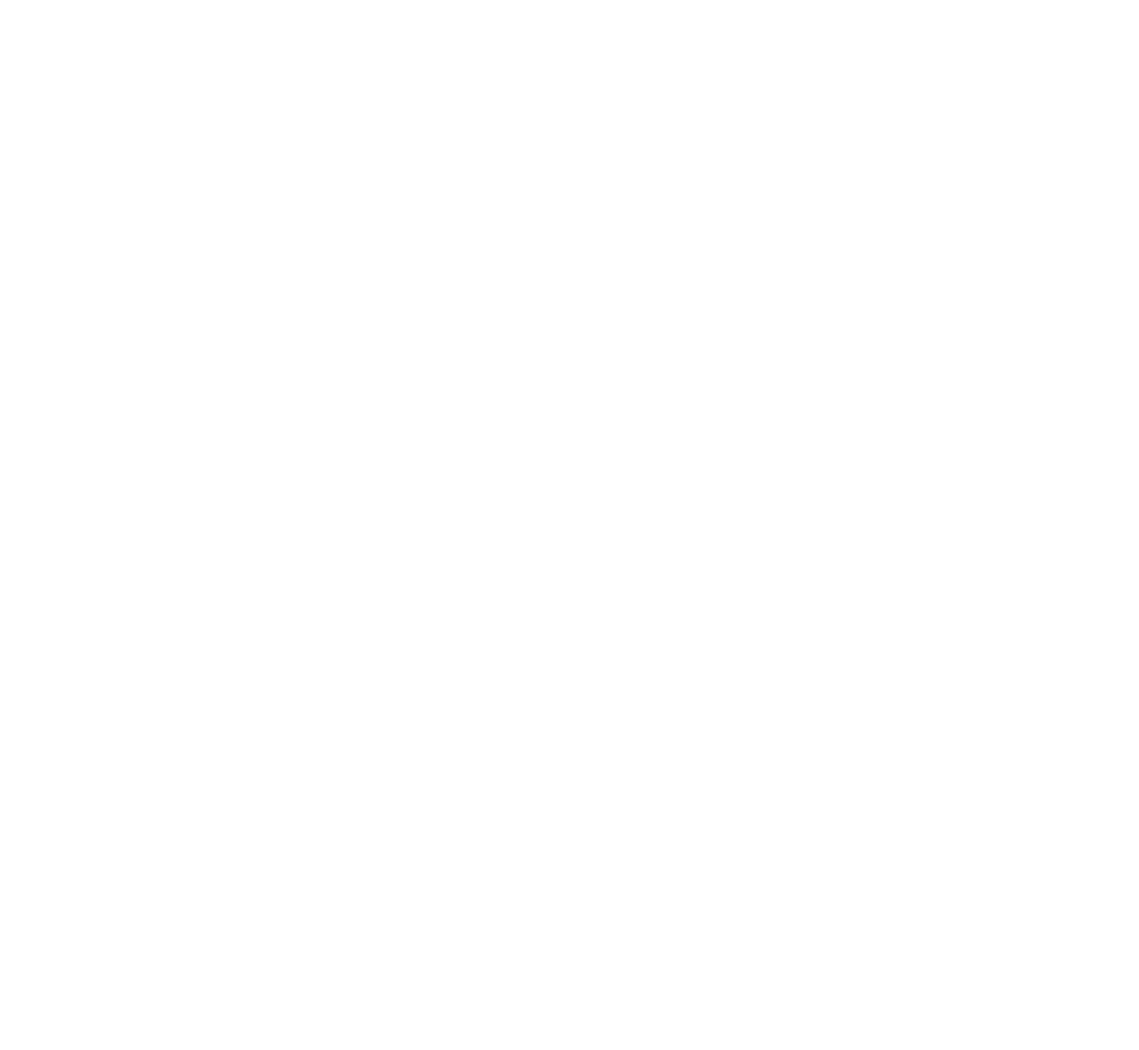
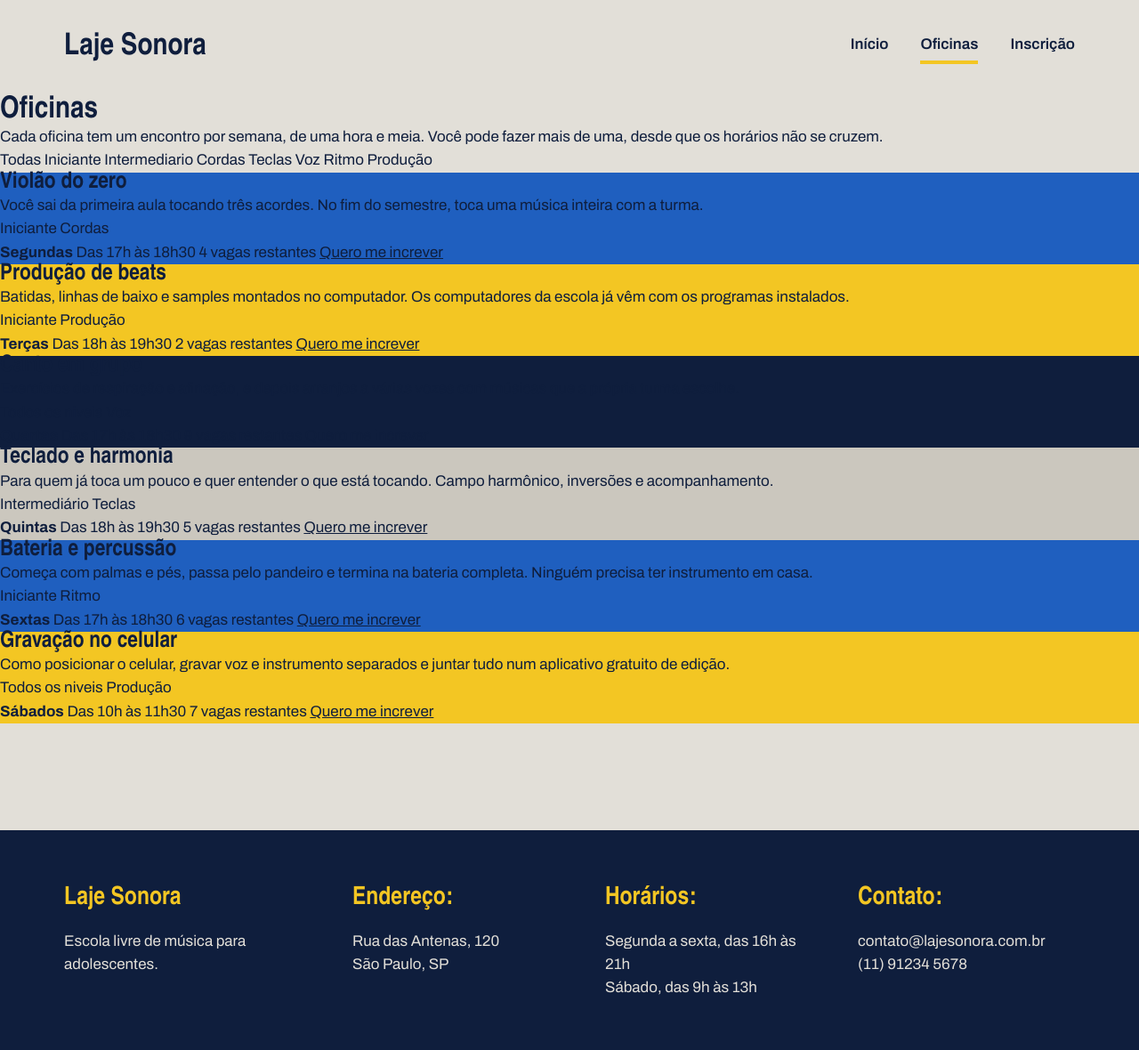
Before and after one commit to pedrao8/lajesonora, a plain HTML site: page oficina.html in a window 1280 px wide. Shown: the whole page at 89% size. Before the commit the page ends 800 px from the top, so only its background shows below. Drawn offline with Linux system fonts and the light colour scheme; a web font is replaced by a local one.

Commit message:
HTML da página de oficinas

```diff
--- a/oficina.css
+++ b/oficina.css
@@ -0,0 +1,113 @@
+* {
+    margin: 0;
+    padding: 0;
+    box-sizing: border-box;
+}
+
+:root {
+    --concreto:#E2DFD8;
+    --concreto-escuro:#CBC7BE;
+    --tinta:#0F1E3D;
+    --caixa-dagua:#1F5FBF;
+    --fita:#F3C623;
+    --branco:#FFFFFF;
+    --fonte-cartaz:"Big Shoulders", "Arial Narrow", sans-serif;
+    --fonte-texto:"Archivo", Arial, sans-serif;
+}
+
+body {
+    background-color: var(--concreto);
+    color: var(--tinta);
+    font-family: var(--fonte-texto);
+    font-size: 17px;
+    line-height: 1.55;
+}
+
+a {
+    color:inherit
+}
+
+h1, h2, h3 {
+    font-family: var(--fonte-cartaz);
+    font-weight: 900;
+    line-height: 0.95;
+}
+
+.conteudo {
+    max-width: 1200px;
+    margin-inline: auto;
+    padding-inline: 32px;
+}
+
+.topo {
+    padding-block: 28px;
+    display: flex;
+    justify-content: space-between;
+    align-items: center;
+}
+
+.logo {
+    font-family: var(--fonte-cartaz);
+    font-size: 34px;
+    font-weight: 900;
+    text-decoration: none;
+}
+
+.menu {
+    display: flex;
+    gap: 36px;
+}
+
+.menu a {
+    font-weight: 600;
+    text-decoration: none;
+    padding-bottom: 4px;
+    border-bottom: 4px solid transparent;
+}
+
+.menu a:hover {
+    border-bottom-color: var(--tinta);
+}
+
+.menu a.atual {
+    border-bottom-color: var(--fita);
+}
+
+.rodape {
+    margin-top: 120px;
+    background-color: var(--tinta);
+    color: var(--concreto);
+    padding-block: 56px;
+}
+
+.rodape-colunas {
+    display: flex;
+    gap: 40px;
+}
+
+.rodape-coluna {
+    flex: 1;
+}
+
+.rodape h4 {
+    font-family: var(--fonte-cartaz);
+    font-size: 28px;
+    color: var(--fita);
+    margin-bottom: 12px;
+}
+
+.foto {
+    background-color: var(--concreto-escuro);
+}
+
+.foto-azul {
+    background-color: var(--caixa-dagua);
+}
+
+.foto-amarela {
+    background-color: var(--fita);
+}
+
+.foto-tinta {
+    background-color: var(--tinta);
+}
--- a/oficina.html
+++ b/oficina.html
@@ -0,0 +1,190 @@
+<!DOCTYPE html>
+<html lang="pt-BR">
+<head>
+    <meta charset="UTF-8">
+    <meta name="viewport" content="width=device-width, initial-scale=1.0">
+    <link rel="stylesheet" href="oficina.css">
+    <title>Laje sonora | oficinas </title>
+
+    <link rel="preconnect" href="https://fonts.googleapis.com">
+    <link rel="preconnect" href="https://fonts.gstatic.com" crossorigin>
+    <link href="https://fonts.googleapis.com/css2?family=Archivo:ital,wght@0,100..900;1,100..900&family=Big+Shoulders:opsz,wght@10..72,100..900&display=swap" rel="stylesheet">
+</head>
+<body>
+    <header class="conteudo topo">
+        <a href="index.html" class="logo">
+            Laje Sonora
+        </a>
+
+        <nav class="menu">
+            <a href="./index.html">Início</a>
+            <a href="./oficina.html" class="atual"> Oficinas</a>
+            <a href="./inscricao.html">Inscrição</a>
+        </nav>
+    </header>
+
+    <main>
+        <h1 class="titulo-pagina">Oficinas</h1>
+        <p class="subtitulo-pagina">Cada oficina tem um encontro por semana, de uma hora e meia. Você pode fazer mais de uma, desde que os horários não se cruzem.</p>
+        <div class="filtros">
+            <span class="filtro ativo">Todas</span>
+            <span class="filtro">Iniciante</span>
+            <span class="filtro">Intermediario</span>
+            <span class="filtro">Cordas</span>
+            <span class="filtro">Teclas</span>
+            <span class="filtro">Voz</span>
+            <span class="filtro">Ritmo</span>
+            <span class="filtro">Produção</span>
+        </div>
+        <div class="lista">
+            <article class="oficina">
+                <div class="foto foto-azul">
+                    <div class="oficina-texto">
+                        <h2>Violão do zero</h2>
+                        <p>Você sai da primeira aula tocando três acordes. No fim do semestre, toca uma música inteira com a turma.</p>
+
+                        <div class="etiquetas">
+                            <span class="etiqueta">Iniciante</span>
+                            <span class="etiqueta">Cordas</span>
+                        </div>
+                    </div>
+
+                    <div class="oficina-detalhes">
+                        <strong>Segundas</strong>
+                        <span>Das 17h às 18h30</span>
+                        <span>4 vagas restantes</span>
+                        <a href="inscricao.html">Quero me increver</a>
+                    </div>
+                </div>
+            </article>
+
+            <article class="oficina">
+                <div class="foto foto-amarela">
+                    <div class="oficina-texto">
+                        <h2>Produção de beats</h2>
+                        <p>Batidas, linhas de baixo e samples montados no computador. Os computadores da escola já vêm com os programas instalados.</p>
+
+                        <div class="etiquetas">
+                            <span class="etiqueta">Iniciante</span>
+                            <span class="etiqueta">Produção</span>
+                        </div>
+                    </div>
+
+                    <div class="oficina-detalhes">
+                        <strong>Terças</strong>
+                        <span>Das 18h às 19h30</span>
+                        <span>2 vagas restantes</span>
+                        <a href="inscricao.html">Quero me increver</a>
+                    </div>
+                </div>
+            </article>
+
+            <article class="oficina">
+                <div class="foto foto-tinta">
+                    <div class="oficina-texto">
+                        <h2>Canto em grupo</h2>
+                        <p>Exercícios de respiração e afinação, e depois arranjos a várias vozes com músicas que a própria turma escolhe.</p>
+
+                        <div class="etiquetas">
+                            <span class="etiqueta">Todos os niveis</span>
+                            <span class="etiqueta">Voz</span>
+                        </div>
+                    </div>
+
+                    <div class="oficina-detalhes">
+                        <strong>Quartas</strong>
+                        <span>Das 17h às 18h30</span>
+                        <span>9 vagas restantes</span>
+                        <a href="inscricao.html">Quero me increver</a>
+                    </div>
+                </div>
+            </article>
+
+            <article class="oficina">
+                <div class="foto">
+                    <div class="oficina-texto">
+                        <h2>Teclado e harmonia</h2>
+                        <p>Para quem já toca um pouco e quer entender o que está tocando. Campo harmônico, inversões e acompanhamento.</p>
+
+                        <div class="etiquetas">
+                            <span class="etiqueta">Intermediário</span>
+                            <span class="etiqueta">Teclas</span>
+                        </div>
+                    </div>
+
+                    <div class="oficina-detalhes">
+                        <strong>Quintas</strong>
+                        <span>Das 18h às 19h30</span>
+                        <span>5 vagas restantes</span>
+                        <a href="inscricao.html">Quero me increver</a>
+                    </div>
+                </div>
+            </article>
+
+            <article class="oficina">
+                <div class="foto foto-azul">
+                    <div class="oficina-texto">
+                        <h2>Bateria e percussão</h2>
+                        <p>Começa com palmas e pés, passa pelo pandeiro e termina na bateria completa. Ninguém precisa ter instrumento em casa.</p>
+
+                        <div class="etiquetas">
+                            <span class="etiqueta">Iniciante</span>
+                            <span class="etiqueta">Ritmo</span>
+                        </div>
+                    </div>
+
+                    <div class="oficina-detalhes">
+                        <strong>Sextas</strong>
+                        <span>Das 17h às 18h30</span>
+                        <span>6 vagas restantes</span>
+                        <a href="inscricao.html">Quero me increver</a>
+                    </div>
+                </div>
+            </article>
+
+            <article class="oficina">
+                <div class="foto foto-amarela">
+                    <div class="oficina-texto">
+                        <h2>Gravação no celular</h2>
+                        <p>Como posicionar o celular, gravar voz e instrumento separados e juntar tudo num aplicativo gratuito de edição.</p>
+
+                        <div class="etiquetas">
+                            <span class="etiqueta">Todos os niveis</span>
+                            <span class="etiqueta">Produção</span>
+                        </div>
+                    </div>
+
+                    <div class="oficina-detalhes">
+                        <strong>Sábados</strong>
+                        <span>Das 10h às 11h30</span>
+                        <span>7 vagas restantes</span>
+                        <a href="inscricao.html">Quero me increver</a>
+                    </div>
+                </div>
+            </article>
+
+        </div>
+    </main>
+    <footer class="rodape">
+        <div class="conteudo rodape-colunas">
+            <div class="rodape-coluna">
+                <h4>Laje Sonora</h4>
+                <p>Escola livre de música para adolescentes.</p>
+            </div>
+            <br>
+            <div class="rodape-coluna">
+                <h4>Endereço:</h4>
+                <p>Rua das Antenas, 120 <br> São Paulo, SP</p>
+            </div>
+            <div class="rodape-coluna">
+                <h4>Horários:</h4>
+                <p>Segunda a sexta, das 16h às 21h <br> Sábado, das 9h às 13h</p>
+            </div>
+            <div class="rodape-coluna">
+                <h4>Contato:</h4>
+                <p>contato@lajesonora.com.br <br> (11) 91234 5678</p>
+            </div>
+        </div>
+    </footer>
+</body>
+</html>
```
Also changed, not shown: index.html (+1 -1 lines).
